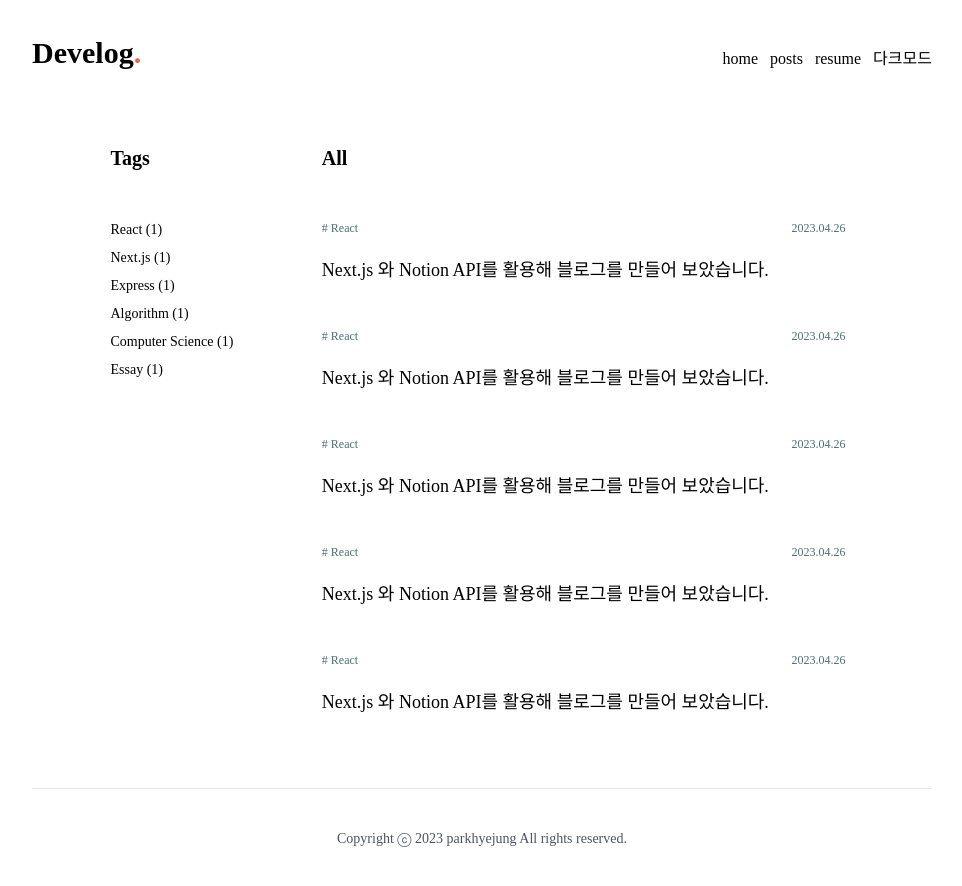
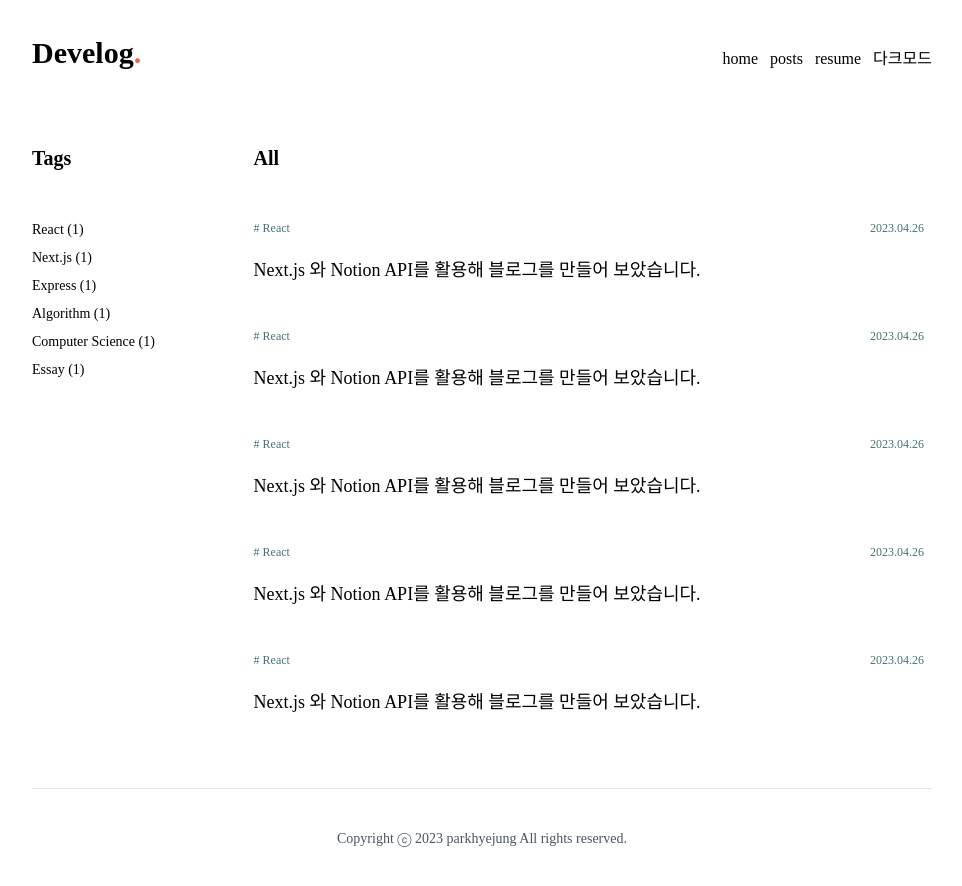
Before and after one commit to hyejj19/eva-devlog, a Next.js app: page /blog in a window 1280 px wide. Shown: the whole page, without its empty margins (158-1120 px from the left). Built offline with nearby package versions, Linux system fonts and the light colour scheme.

Commit message:
design : margin, padding 조절

```diff
--- a/src/components/Header.tsx
+++ b/src/components/Header.tsx
@@ -13,7 +13,7 @@ export default function Header() {
 
   return (
     <header
-      className={`flex w-full justify-between pt-5 pb-2 h-[80px] px-3 lg:px-0 items-end bg-white fixed max-w-[900px] transition-all border-b border-b-1 border-transparent ${
+      className={`flex w-full justify-between pt-5 pb-2 h-[80px] px-4 lg:px-0 items-end bg-white fixed max-w-[900px] transition-all border-b border-b-1 border-transparent ${
         scrollPosition > 50 && 'border-gray-200'
       }`}>
       <Link href={'/'}>
--- a/src/components/PostList.tsx
+++ b/src/components/PostList.tsx
@@ -27,7 +27,7 @@ export default function PostList() {
         </Link>
       </div>
 
-      <div className="flex flex-col space-y-7 mb-16">
+      <div className="w-full flex flex-col space-y-7 mb-16">
         {[1, 2, 3, 4, 5].map((item) => (
           <PostListItem key={item} />
         ))}
--- a/src/components/PostListItem.tsx
+++ b/src/components/PostListItem.tsx
@@ -1,9 +1,11 @@
+import Link from 'next/link';
 import { useRouter } from 'next/router';
 
 export default function PostListItem() {
   const { pathname } = useRouter();
 
   return (
+    <Link href={'/blog/1'}>
       <div className="w-full flex p-2 hover:bg-light-teal hover:transition-colors rounded-md items-center cursor-pointer">
         {pathname === '/' ? (
           <>
@@ -28,5 +30,6 @@ export default function PostListItem() {
           </>
         )}
       </div>
+    </Link>
   );
 }
--- a/src/pages/blog/index.tsx
+++ b/src/pages/blog/index.tsx
@@ -1,3 +1,4 @@
+// TODO: Notion API와 연동
 // import { getPosts } from '../../libs/notion';
 // import { NextPage } from 'next';
 // import Link from 'next/link';
@@ -41,7 +42,7 @@ import TagList from '../../components/TagList';
 export default function PostsPage() {
   return (
     <Layout>
-      <section className="mt-16">
+      <section className="mt-16 w-full">
         <ContentLayout>
           <TagList />
           <PostList />
```
Lines whose indentation alone changed are shown as unchanged.
